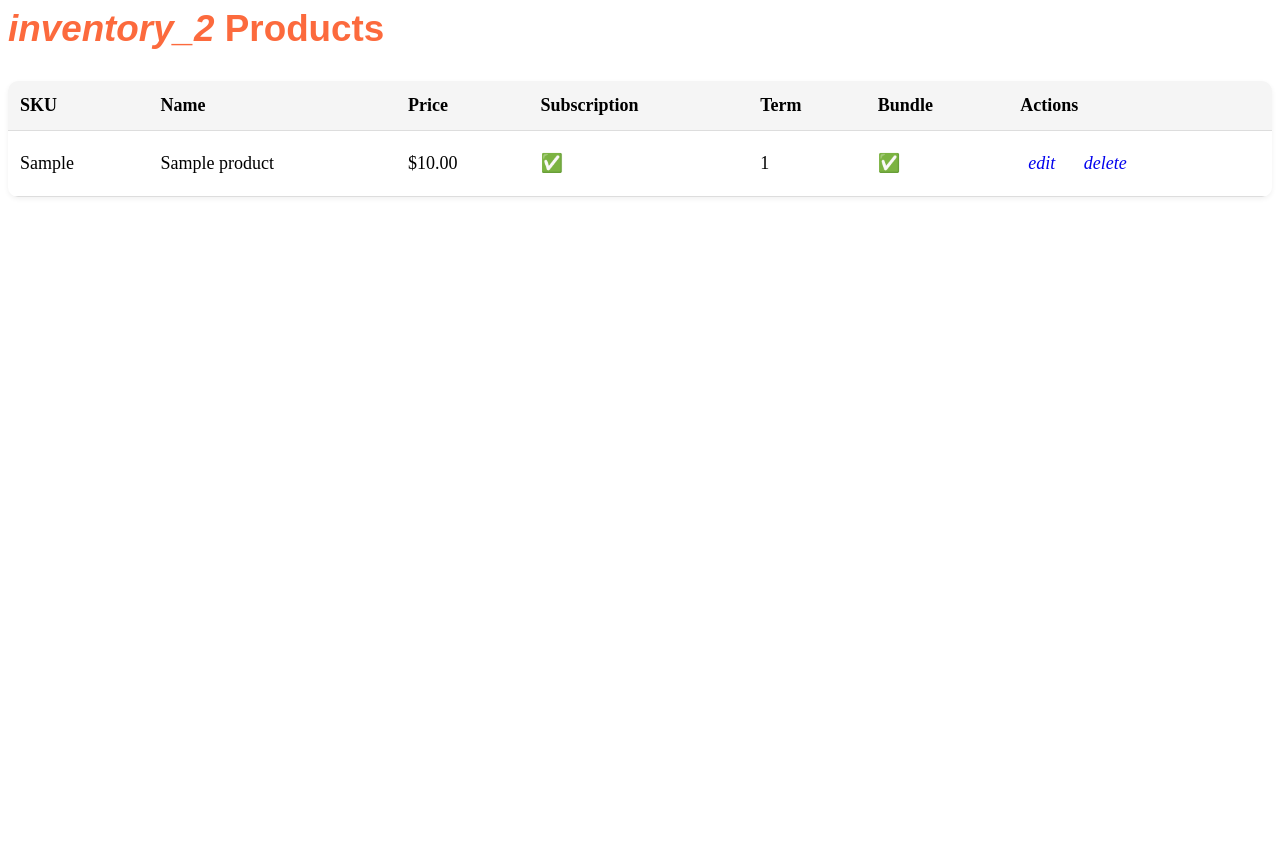
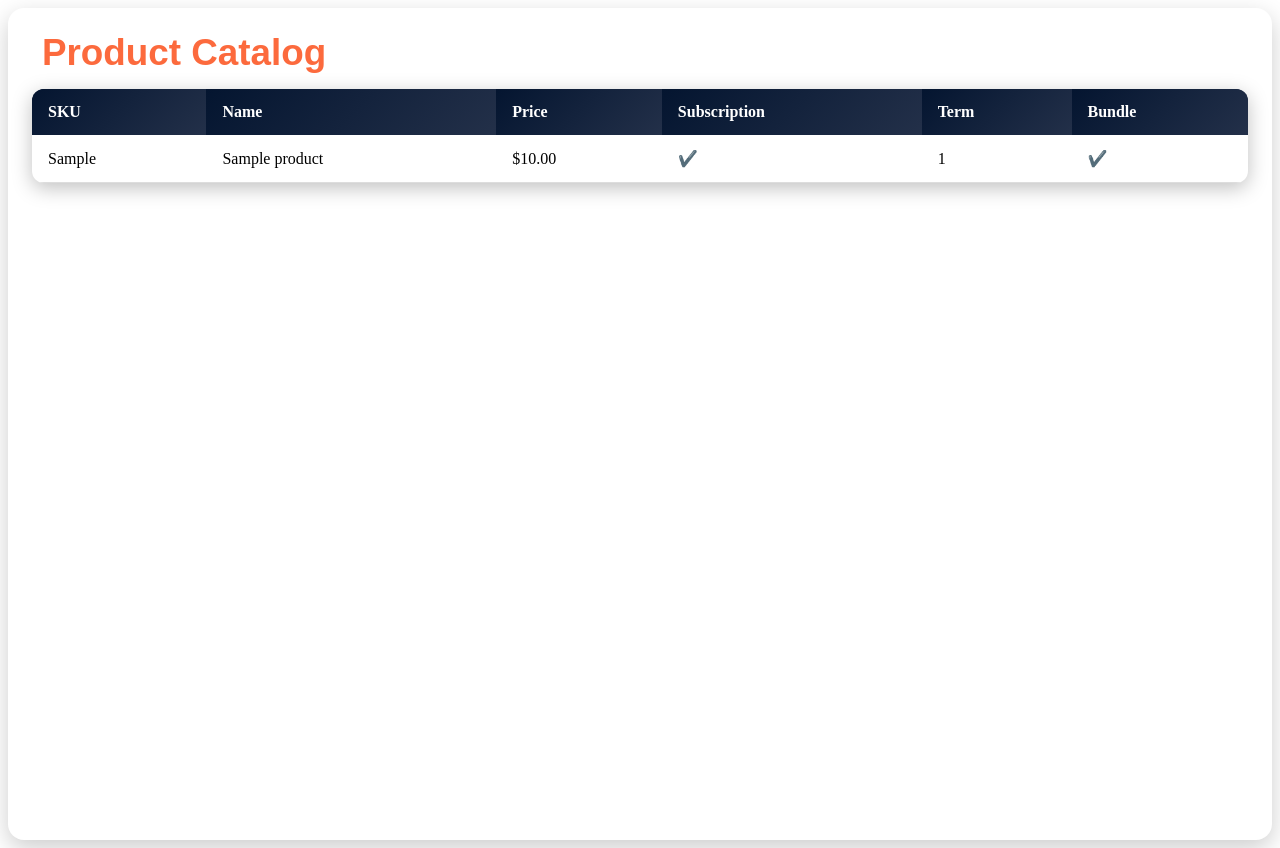
Before and after one commit to hectorvillasenorch/agentcpq, a Django app: page /cpq/products/ in a window 1280 px wide. Before the commit the page ends 197 px from the top, so only its background shows below. Run offline with Django 4.2, Linux system fonts and the light colour scheme; tables that the repository leaves empty hold one stand-in row (values such as "Sample post"); parts of the project's set-up code (start-up, migrations or seed data) failed here and were passed over; some web fonts are replaced.

Commit message:
changes to uis

```diff
--- a/agentcpq/settings.py
+++ b/agentcpq/settings.py
@@ -74,6 +74,7 @@ INSTALLED_APPS = [
     "dashboard",
     "salesforce",
     "hubspot",
+    'django.contrib.humanize',
 ]
 
 MIDDLEWARE = [
--- a/agents/orchestrator.py
+++ b/agents/orchestrator.py
@@ -24,7 +24,7 @@ logging.basicConfig(level=logging.DEBUG)
 openai.log = "warning"
 
 def handle_user_request(user_message, session_data):
-    user = User.objects.get(username="jahir")
+    user = User.objects.get(username="admin")
     #user_id = session_data.get("user_id")
     #user = User.objects.get(id=user_id)
     #user = request.user
@@ -76,7 +76,7 @@ def orchestrate_request(user_message, session_data):
     session_id = session_data.get("session_id")
 
     # ⚠️ Use a real user later; hardcode for now
-    user = User.objects.get(username="jahir")
+    user = User.objects.get(username="admin")
 
     if not session_id:
         chat_session = ChatSession.objects.create(
@@ -175,7 +175,7 @@ def orchestrate_request_trigger(user_message, session_data, decision):
     logging.info(f"\n🟢 AI Decision Trigger: {decision} \n")
     session_id = session_data.get("session_id")
     # ⚠️ Use a real user later; hardcode for now
-    user = User.objects.get(username="jahir")
+    user = User.objects.get(username="admin")
 
     if not session_id:
         chat_session = ChatSession.objects.create(
--- a/cpq/templates/products.html
+++ b/cpq/templates/products.html
@@ -1,44 +1,90 @@
 {% load static %}
+{% load humanize %}
 <link rel="stylesheet" href="{% static 'css/styles.css' %}">
 <style>
   .icon-button {
     display: inline-flex;
     align-items: center;
     justify-content: center;
-      padding: 8px;
-      margin-right: 8px;
+    padding: 10px;
+    margin-right: 6px;
     cursor: pointer;
     text-decoration: none;
     border-radius: 50%;
-      transition: background-color 0.2s ease;
+    transition: background-color 0.3s ease;
+    background-color: #f9f9f9;
+    box-shadow: 0 2px 6px rgba(0, 0, 0, 0.3);
   }
 
   .icon-button:hover {
-      background-color: rgba(0, 0, 0, 0.06);
+    background-color: #ef5d84;
+    transform: scale(1.05);
+  }
+
+  .icon-button i {
+    transition: color 0.3s ease;
+  }
+
+  .icon-button:hover i {
+    color: white !important;
   }
 
   table.striped.highlight th,
   table.striped.highlight td {
-      font-size: 18px;
-      padding: 14px 12px;
+    font-size: 16px;
+    padding: 14px 16px;
   }
 
   table.striped.highlight {
-      border-radius: 10px;
+    border-radius: 12px;
     overflow: hidden;
-      box-shadow: 0 2px 5px rgba(0, 0, 0, 0.06);
+    box-shadow: 0 5px 20px rgba(0, 0, 0, 0.25);
+    border: none;
   }
 
+  thead {
+    background: linear-gradient(135deg, #041530, #233049);
+    color: white;
+  }
 
+  thead th {
+    background: linear-gradient(135deg, #041530, #233049);
+    border-bottom: none !important;
+    font-weight: 600;
+  }
+
+  table.striped.highlight tbody tr:hover {
+    background-color: #f0f4fa;
+  }
+
+  h2 {
+    display: flex;
+    align-items: center;
+    gap: 10px;
+    font-weight: 600;
+    color: #1f2937;
+    margin-bottom: 15px;
+    margin-top: 0px;
+  }
+
+  h2 i.material-icons {
+    font-size: 28px;
+    color: #ef5d84;
+  }
+
+  .container-fluid {
+    padding: 24px;
+    background: #fff;
+    border-radius: 16px;
+    box-shadow: 0 8px 25px rgba(0, 0, 0, 0.2);
+    height: 100%;
+  }
 </style>
 
-  <div class="container-fluid" style="width: 100%;">
-    <h2>
-      <i class="material-icons">inventory_2</i> Products
-    </h2>
-
+<div class="container-fluid">
+  <h2><i class="material-icons"></i>Product Catalog</h2>
   <table class="striped highlight responsive-table white">
-      <thead class="blue lighten-5">
+    <thead>
       <tr>
         <th>SKU</th>
         <th>Name</th>
@@ -46,7 +92,6 @@
         <th>Subscription</th>
         <th>Term</th>
         <th>Bundle</th>
-          <th>Actions</th>
       </tr>
     </thead>
     <tbody>
@@ -54,18 +99,10 @@
         <tr>
           <td>{{ product.sku }}</td>
           <td>{{ product.name }}</td>
-            <td>${{ product.price }}</td>
-            <td>{{ product.is_subscription|yesno:"✅,❌" }}</td>
+          <td>${{ product.price|floatformat:2|intcomma }}</td>
+          <td>{{ product.is_subscription|yesno:"✔️,✖️" }}</td>
           <td>{{ product.term|default:"N/A" }}</td>
-            <td>{{ product.is_bundle|yesno:"✅,❌" }}</td>
-            <td>
-              <a href="#" class="icon-button">
-                <i class="material-icons blue-text">edit</i>
-              </a>
-              <a href="#" class="icon-button">
-                <i class="material-icons red-text">delete</i>
-              </a>
-            </td>
+          <td>{{ product.is_bundle|yesno:"✔️,✖️" }}</td>
         </tr>
       {% empty %}
         <tr>
--- a/static/css/styles.css
+++ b/static/css/styles.css
@@ -33,11 +33,11 @@ h2{
   padding-top: 20px;
   color: white;
   transition: transform 0.3s ease-in-out;
-
   /* ✅ Gradient from black to dark blue */
   /* background: linear-gradient(135deg, #4b58b7, #182848); */
   background: linear-gradient(135deg, #041530, #233049);
-
+  border: 1px solid rgba(255, 255, 255, 0.1);
+  box-shadow: 0 4px 30px rgba(0, 0, 0, 0.5);
 }
 /* === Chat Session List === */
 .session-list {
```
Also changed, not shown: static/css/agents/agents_main.css (+70 -15 lines). Lines whose indentation alone changed are shown as unchanged.
